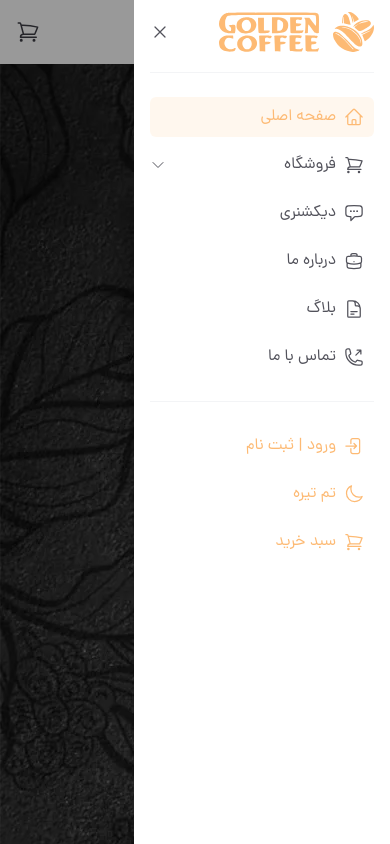
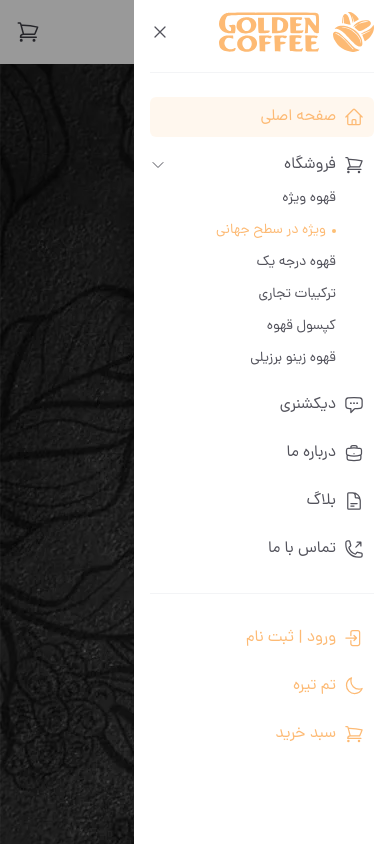
Before and after one commit to masoodMEH/Tailwind-CoffeShop, a website: page public/index.html in a window 390 px wide. Drawn offline with Linux system fonts and the light colour scheme.

Commit message:
implementing submenu header mobile

```diff
--- a/public/index.html
+++ b/public/index.html
@@ -122,10 +122,6 @@
             stroke="currentColor">
             <path stroke-linecap="round" stroke-linejoin="round" d="m19.5 8.25-7.5 7.5-7.5-7.5" />
         </symbol>
-
-
-
-
     </svg>
 
     <header
@@ -313,18 +309,28 @@
                 </a>
             </div>
             <ul class="child:pr-2.5 space-y-6 dark:text-white text-zinc-600">
-                <li class="flex items-center justify-between">
+                <li>
+                    <div class="flex items-center justify-between">
                         <a href="" class="flex items-center gap-x-2">
                             <svg class="w-5 h-5">
                                 <use xlink:href="#shopping-cart"></use>
                             </svg>
                             فروشگاه
                         </a>
-                    <span>
+                        <span id="submenu-open-btn">
                             <svg class="w-4 h-4">
                                 <use xlink:href="#chevron-down"></use>
                             </svg>
                         </span>
+                    </div>
+                    <div class="submenu">
+                        <a href="#">قهوه ویژه</a>
+                        <a href="#" class="submenu__item--active">ویژه در سطح جهانی</a>
+                        <a href="#">قهوه درجه یک</a>
+                        <a href="#">ترکیبات تجاری</a>
+                        <a href="#">کپسول قهوه</a>
+                        <a href="#">قهوه زینو برزیلی</a>
+                    </div>
                 </li>
 
                 <li>
--- a/src/input.css
+++ b/src/input.css
@@ -3,45 +3,50 @@
 @tailwind utilities;
 
 @layer base {
-
   /* ---- font dana ---- */
   @font-face {
     font-family: "Dana";
     /* 400 */
-        src: local("Dana"), url("../fonts/Dana/woff2/DanaFaNum-Regular.woff2") format("woff2");
+    src: local("Dana"),
+      url("../fonts/Dana/woff2/DanaFaNum-Regular.woff2") format("woff2");
     font-display: swap;
   }
 
   @font-face {
     font-family: "Dana Medium";
     /* 500 */
-        src: local("Dana Medium"), url("../fonts/Dana/woff2/DanaFaNum-Medium.woff2") format("woff2");
+    src: local("Dana Medium"),
+      url("../fonts/Dana/woff2/DanaFaNum-Medium.woff2") format("woff2");
     font-display: swap;
   }
 
   @font-face {
     font-family: "Dana DemiBold";
     /* 600 */
-        src: local("Dana DemiBold"), url("../fonts/Dana/woff2/DanaFaNum-DemiBold.woff2") format("woff2");
+    src: local("Dana DemiBold"),
+      url("../fonts/Dana/woff2/DanaFaNum-DemiBold.woff2") format("woff2");
     font-display: swap;
   }
 
   /* ---- font morabba ---- */
   @font-face {
     font-family: "Morabba Light";
-        src: local("Morabba Light"), url("../fonts/Morabba/woff2/Morabba-Light.woff2") format("woff2");
+    src: local("Morabba Light"),
+      url("../fonts/Morabba/woff2/Morabba-Light.woff2") format("woff2");
     font-display: swap;
   }
 
   @font-face {
     font-family: "Morabba Medium";
-        src: local("Morabba Medium"), url("../fonts/Morabba/woff2/Morabba-Medium.woff2") format("woff2");
+    src: local("Morabba Medium"),
+      url("../fonts/Morabba/woff2/Morabba-Medium.woff2") format("woff2");
     font-display: swap;
   }
 
   @font-face {
     font-family: "Morabba Bold";
-        src: local("Morabba Bold"), url("../fonts/Morabba/woff2/Morabba-Bold.woff2") format("woff2");
+    src: local("Morabba Bold"),
+      url("../fonts/Morabba/woff2/Morabba-Bold.woff2") format("woff2");
     font-display: swap;
   }
 
@@ -49,5 +54,30 @@
     background-image: url("../images/headerBgDesktop.webp");
     background-repeat: no-repeat;
   }
+}
 
+@layer components {
+  .submenu {
+    @apply flex flex-col gap-y-3 pr-7 mt-3 text-sm text-zinc-600 dark:text-white;
   }
+
+
+
+  .submenu__item--active {
+    @apply relative text-orange-300 pr-2.5;
+  }
+
+  .submenu__item--active::after {
+    content: "";
+    display: block;
+    width: 4px;
+    height: 4px;
+    border-radius: 100px;
+    position: absolute;
+    background-color: #fdbf74;
+    right: 0;
+    top: 0;
+    bottom: 0;
+    margin: auto;
+  }
+}
```
Also changed, not shown: public/styles/app.css. Lines whose indentation alone changed are shown as unchanged.
